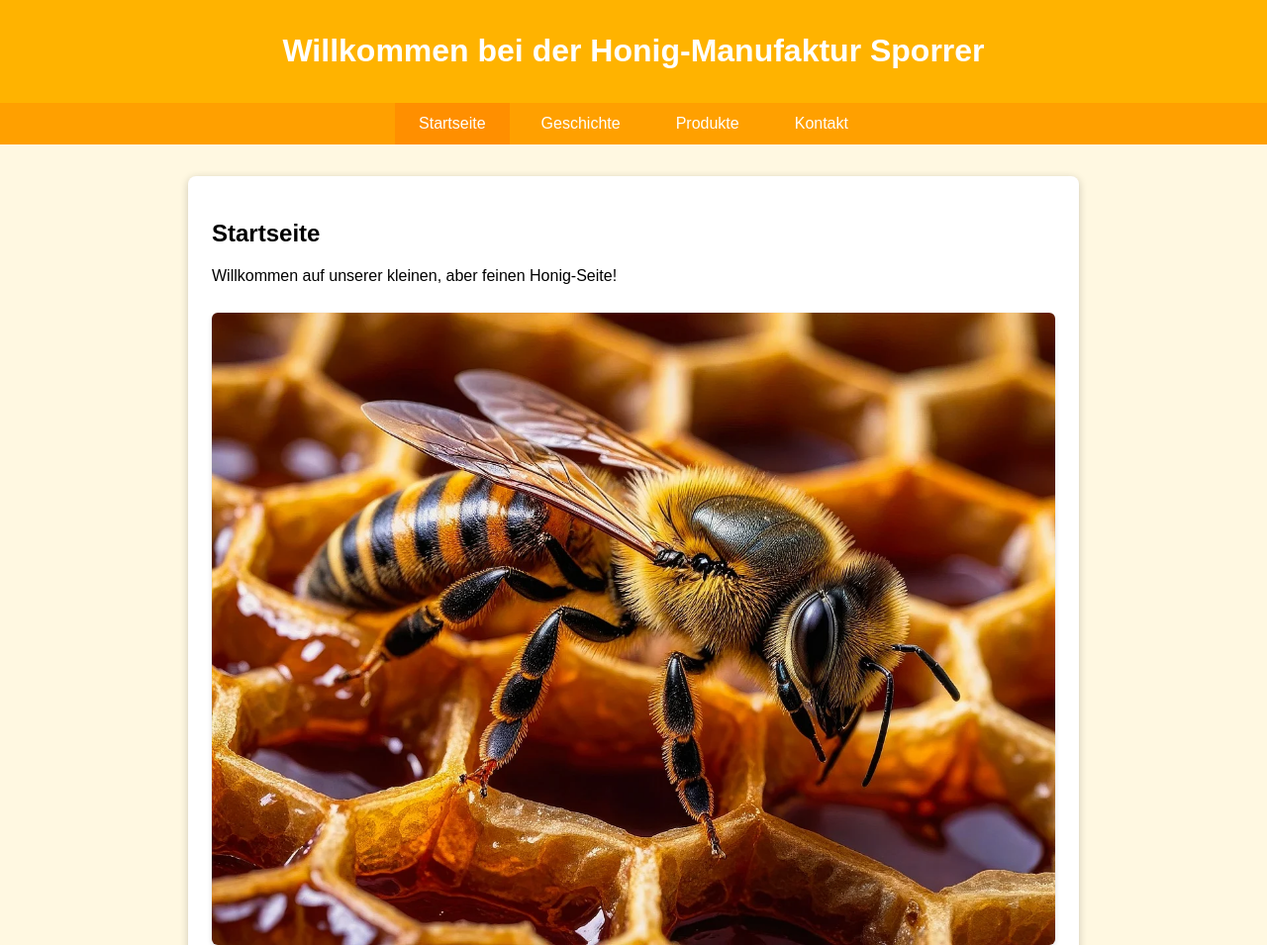
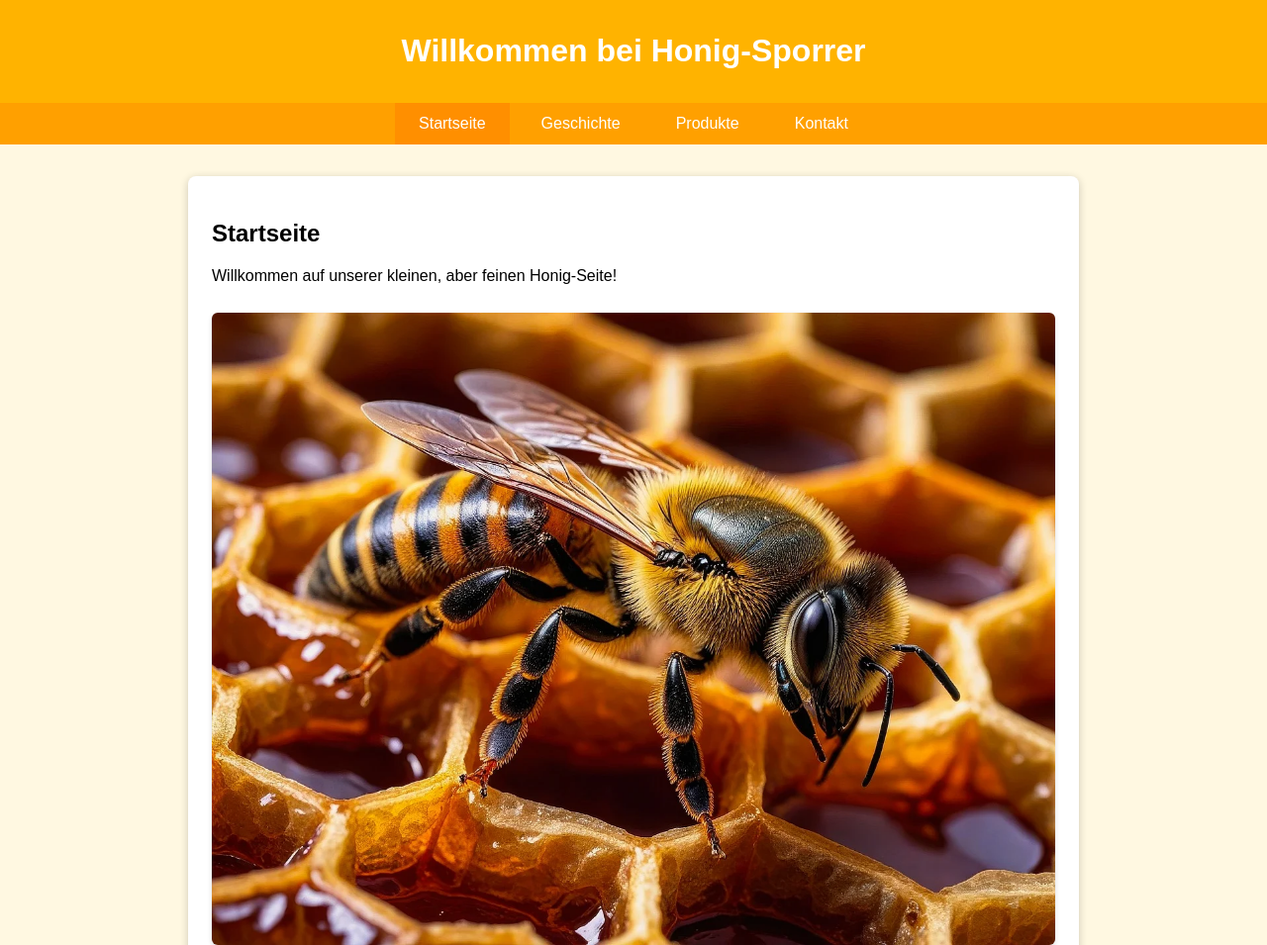
Before and after one commit to FabianSporrer/Honigbienen, a plain HTML site: page index.html in a window 1280 px wide. Shown: the top 955 px of the page at 99% size. Drawn offline with Linux system fonts and the light colour scheme.

Commit message:
Update index.html

```diff
--- a/index.html
+++ b/index.html
@@ -110,7 +110,7 @@
 <body>
 
   <header>
-    <h1>Willkommen bei der Honig-Manufaktur Sporrer</h1>
+    <h1>Willkommen bei Honig-Sporrer</h1>
   </header>
 
   <nav>
```
